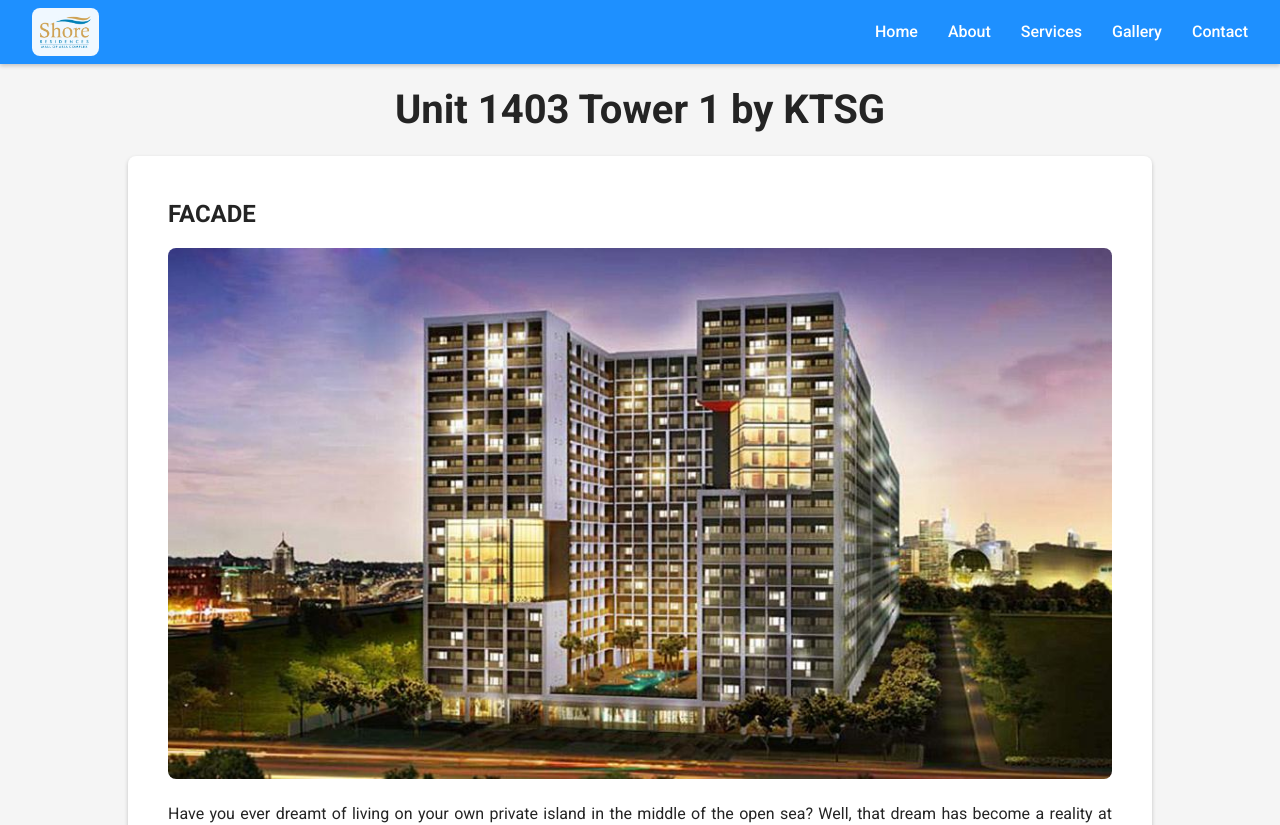
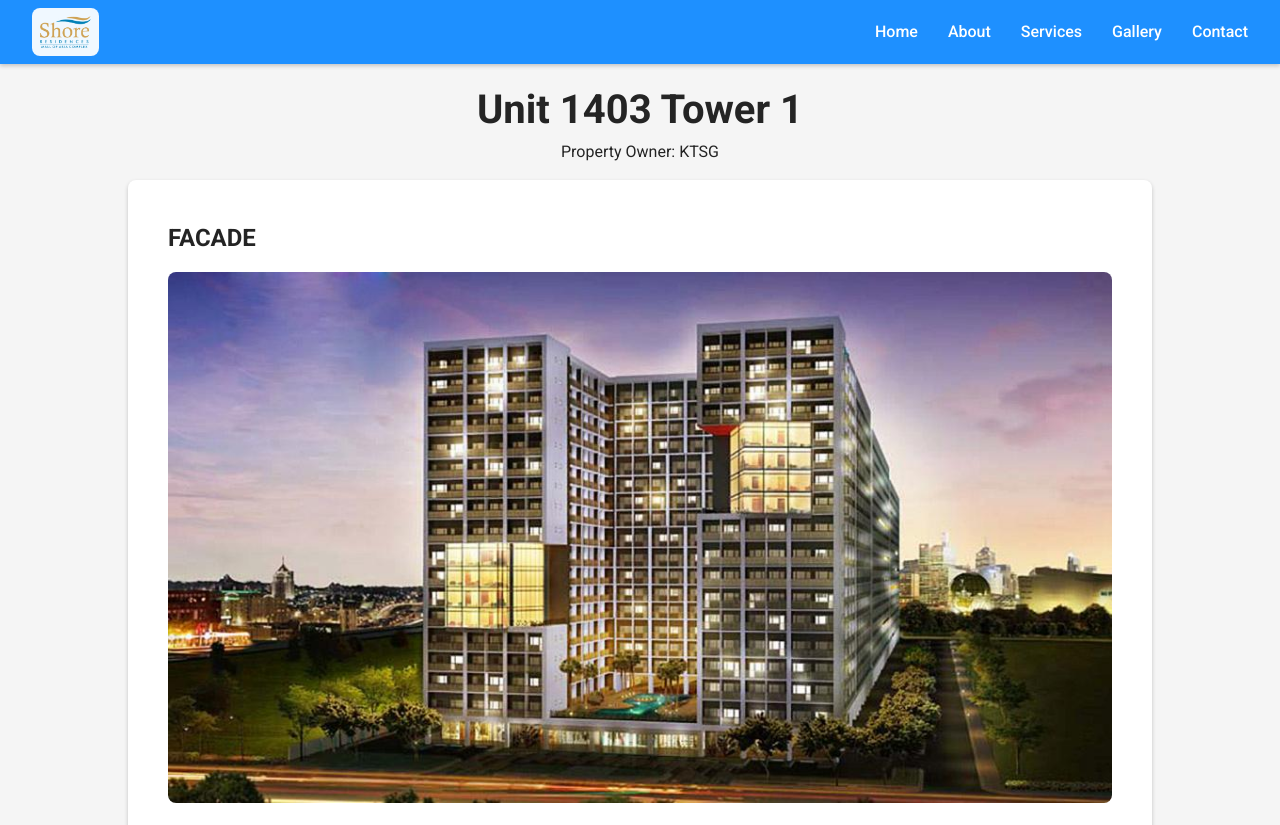
Before and after one commit to RamonSanGabriel/shore2, a React (Vite) app in the folder shore2/: page / in a window 1280 px wide. Shown: the top 825 px of the page. Built offline with nearby package versions, Linux system fonts and the light colour scheme.

Commit message:
Update Main.jsx

```diff
--- a/shore2/src/components/Main/Main.jsx
+++ b/shore2/src/components/Main/Main.jsx
@@ -6,7 +6,8 @@ const Main = () => {
   return (
     <>
       <main className={css.main}>
-        <h1 className={css.title}>Unit 1403 Tower 1 by KTSG</h1>
+        <h1 className={css.title}>Unit 1403 Tower 1 </h1>
+        <span>Property Owner: KTSG</span>
         <Section1 />
         <Section2 />
       </main>
```
